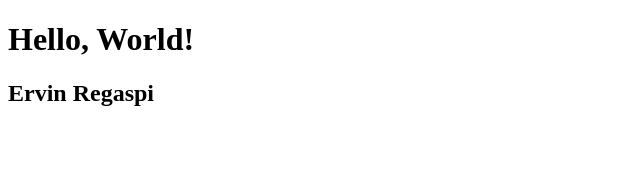
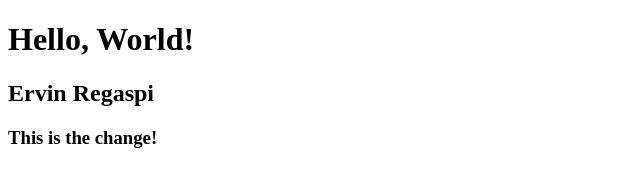
Before and after one commit to Venskie/Web-DatabaseIntegration, a plain HTML site: page index.html in a window 1280 px wide. Shown: the whole page, without its empty margins (0-640 px from the left). Drawn offline with Linux system fonts and the light colour scheme.

Commit message:
Changes in index.html

```diff
--- a/index.html
+++ b/index.html
@@ -6,5 +6,6 @@
     <body>
         <h1>Hello, World!</h1>
         <h2>Ervin Regaspi</h2>
+        <h3>This is the change!</h3>
     </body>
 </html>
```
